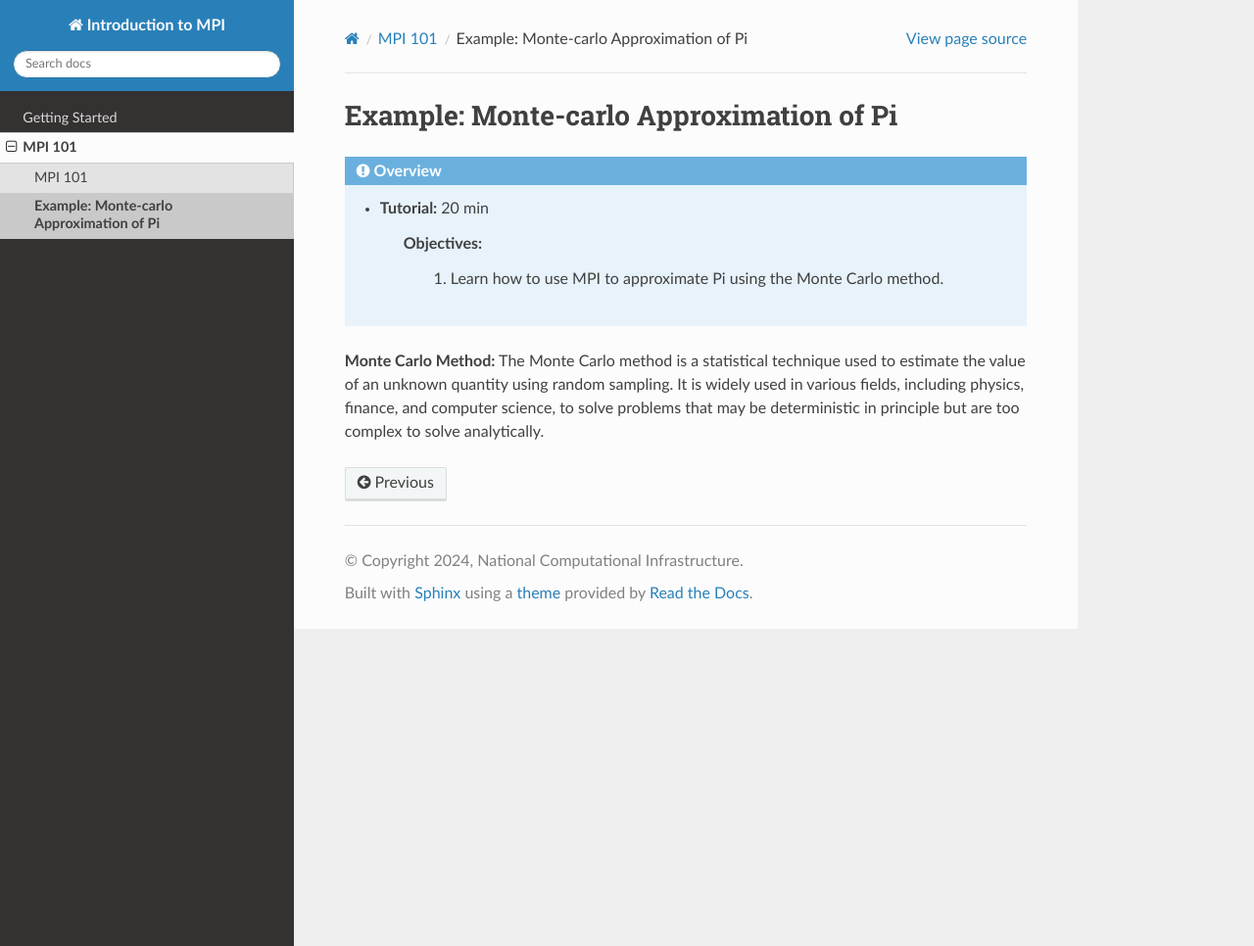
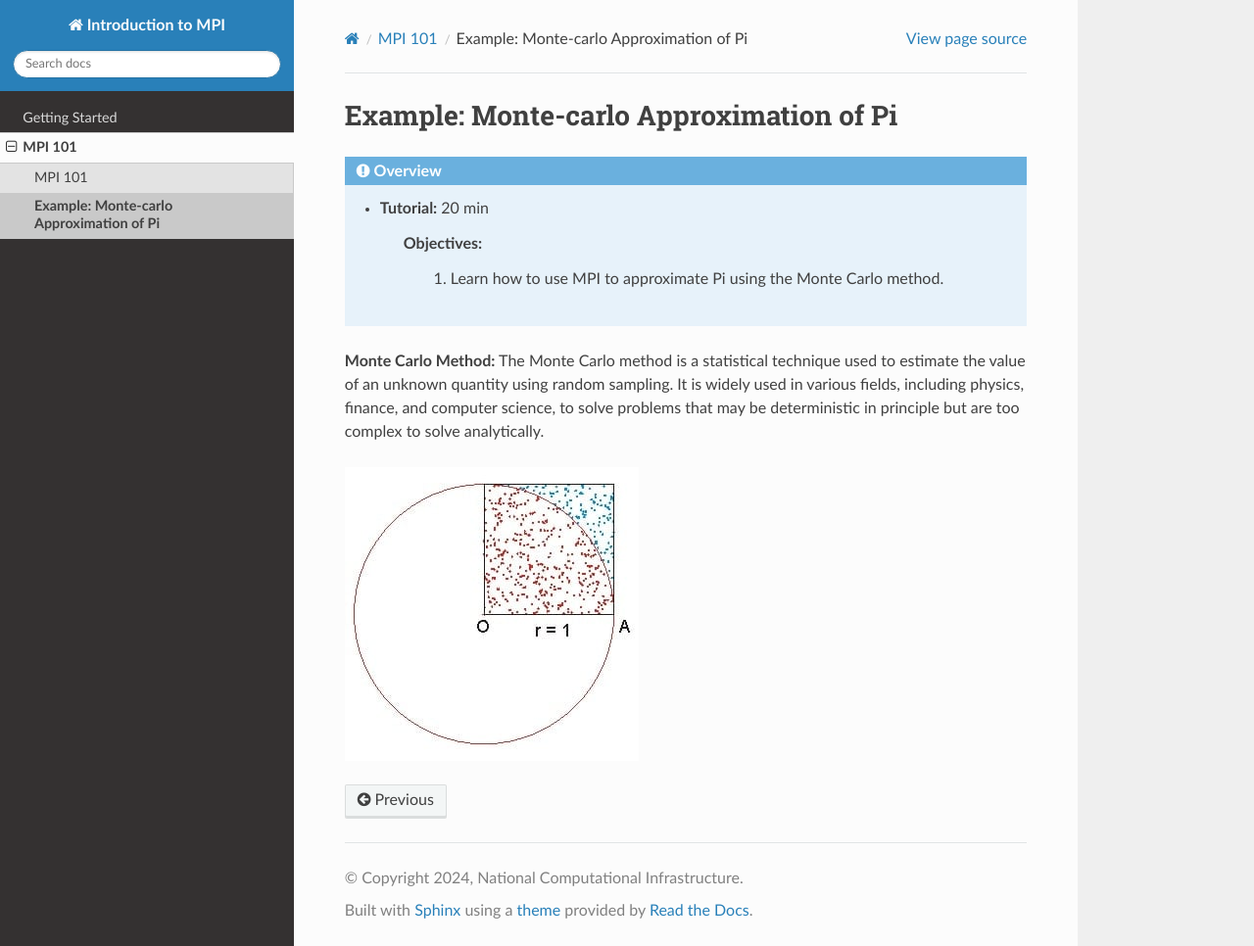
Before and after one commit to Fonglulu/demo_readdoc, a Sphinx documentation site: the page built from docs/source/tutorial/MPI101/monte-carlo.rst, in a window 1280 px wide and 966 px high. Shown: the whole window at 98% size. Built offline with Sphinx 7.4.7 and the Read the Docs theme 3.1.0, drawn with Linux system fonts in a browser that asks for light colours.

Commit message:
adding MC fig

```diff
--- a/docs/source/tutorial/MPI101/monte-carlo.rst
+++ b/docs/source/tutorial/MPI101/monte-carlo.rst
@@ -10,3 +10,5 @@ Example: Monte-carlo Approximation of Pi
             #. Learn how to use MPI to approximate Pi using the Monte Carlo method.
 
 **Monte Carlo Method:** The Monte Carlo method is a statistical technique used to estimate the value of an unknown quantity using random sampling. It is widely used in various fields, including physics, finance, and computer science, to solve problems that may be deterministic in principle but are too complex to solve analytically.
+
+.. image:: ../../figures/Monte-Carlo01.jpg
```
Also changed, not shown: docs/source/figures/Monte-Carlo01.jpg (added).
